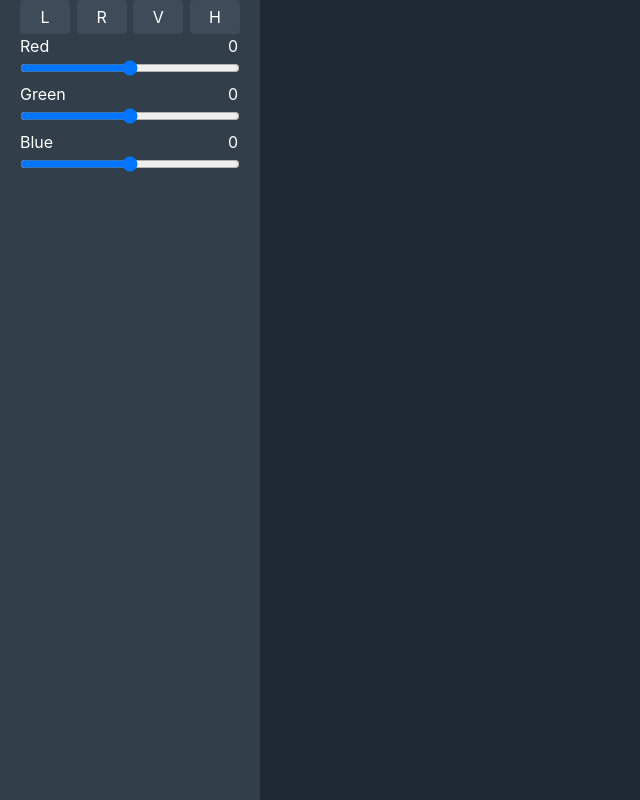
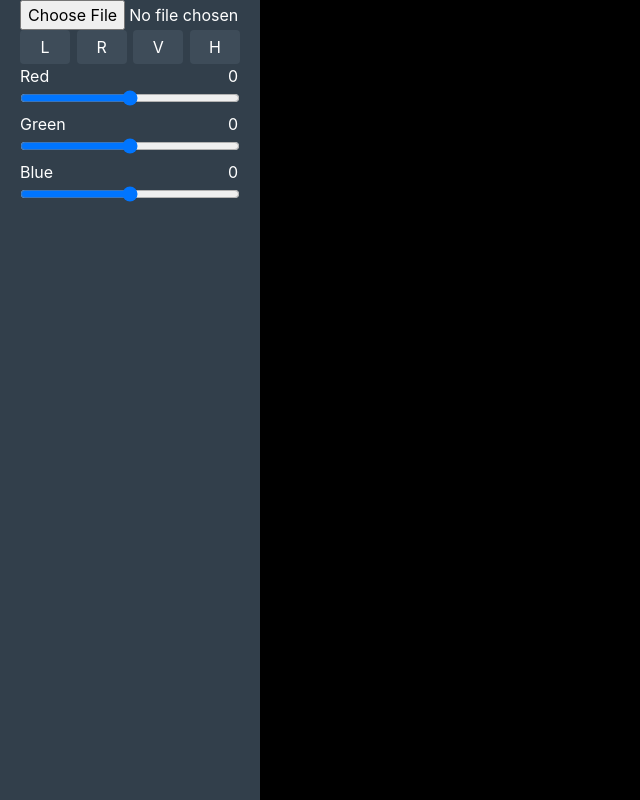
Before and after one commit to chrid97/image-editor, a React (Create React App) app: page / in a window 1280 px wide. Shown: the whole page, without its empty margins (0-640 px from the left). Built offline with nearby package versions, Linux system fonts and the light colour scheme.

Commit message:
Add file upload draw images onto canvas on screen

```diff
--- a/src/App.tsx
+++ b/src/App.tsx
@@ -1,10 +1,47 @@
 import { Slider } from "./components/Slider";
 import { Button } from "./components/Button";
+import { BaseSyntheticEvent, createRef, LegacyRef, useEffect } from "react";
 
 function App() {
+    const canvasRef: LegacyRef<HTMLCanvasElement> = createRef();
+    const srcImage = new Image();
+
+    useEffect(() => {
+        const canvas = canvasRef.current;
+        if (canvas == undefined) {
+            alert("Canvas is unsupported");
+            return;
+        }
+        const ctx = canvas.getContext("2d");
+        canvas.width = document.body.clientWidth - 260;
+        canvas.height = document.body.clientHeight;
+        srcImage.addEventListener(
+            "load",
+            () => {
+                ctx?.drawImage(
+                    srcImage,
+                    canvas.width / 2 - srcImage.width / 2,
+                    canvas.height / 2 - srcImage.height / 2
+                );
+                ctx?.getImageData(
+                    canvas.width / 2 - srcImage.width / 2,
+                    canvas.height / 2 - srcImage.height / 2,
+                    srcImage.width,
+                    srcImage.height
+                );
+            },
+            false
+        );
+    }, []);
+
     return (
-        <div className="bg-dark-900 max-w-screen min-h-screen">
+        <div className="bg-dark-900 max-w-screen min-h-screen flex">
             <aside className="w-[260px] h-screen bg-dark-800 text-[#FFFFFF] px-5">
+                <input
+                    type="file"
+                    accept="image/*"
+                    onChangeCapture={(event) => handleInput(event, srcImage)}
+                />
                 <div className="flex justify-between">
                     <Button text={"L"} />
                     <Button text={"R"} />
@@ -15,8 +52,17 @@ function App() {
                 <Slider text={"Green"} min={-255} max={255} initialValue={0} />
                 <Slider text={"Blue"} min={-255} max={255} initialValue={0} />
             </aside>
+            <canvas className="bg-[black]" ref={canvasRef}></canvas>
         </div>
     );
 }
 
+function handleInput(
+    event: BaseSyntheticEvent,
+    imageSrc: HTMLImageElement
+): void {
+    console.log(event.target.files[0]);
+    imageSrc.src = URL.createObjectURL(event.target.files[0]);
+}
+
 export default App;
```
